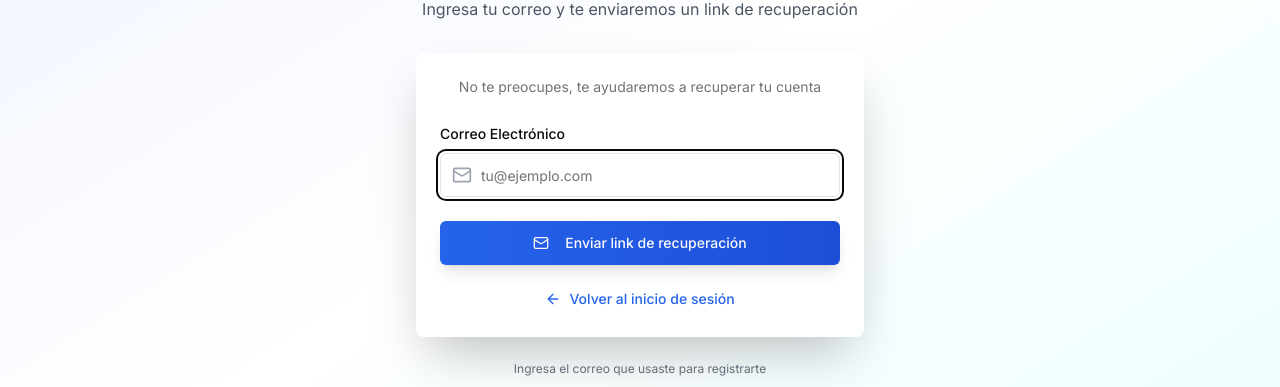
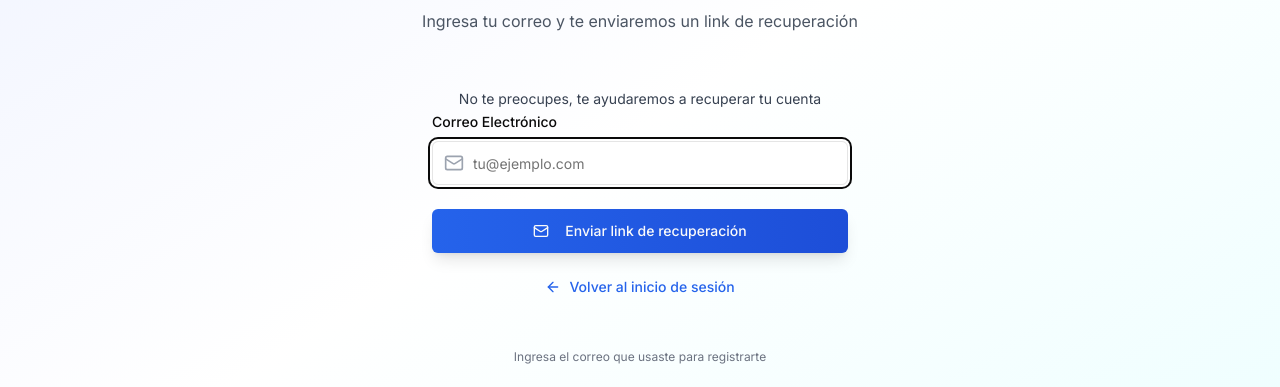
Before and after one commit to Erick-MC-Cedeno/Saferide-web, a Next.js app: page /auth/forgot-password in a window 1280 px wide. Shown: the part 273-660 px from the top of the page. Built offline with nearby package versions, Linux system fonts and the light colour scheme; no server answers.

Commit message:
feat: Remove Card UI wrapper from Forgot and Reset Password pages for a cleaner layout

```diff
--- a/app/auth/forgot-password/page.tsx
+++ b/app/auth/forgot-password/page.tsx
@@ -4,7 +4,7 @@ import type React from "react"
 import { useState } from "react"
 import { useRouter } from "next/navigation"
 import { Button } from "@/components/ui/button"
-import { Card, CardContent, CardHeader, CardDescription } from "@/components/ui/card"
+// Removed Card UI wrapper so the page doesn't render inside a boxed card
 import { Input } from "@/components/ui/input"
 import { Label } from "@/components/ui/label"
 import { Alert, AlertDescription } from "@/components/ui/alert"
@@ -101,21 +101,19 @@ export default function ForgotPasswordPage() {
           <p className="text-gray-600">{success ? "¡Revisa tu correo!" : "Ingresa tu correo y te enviaremos un link de recuperación"}</p>
         </div>
 
-        <Card className="shadow-2xl border-0 bg-white/80 backdrop-blur-sm">
-          <CardHeader>
-            <CardDescription className="text-center">
+        <div className="bg-transparent">
+          <div className="px-4 py-6">
+            <div className="text-center">
               {success ? (
                 <div className="flex flex-col items-center space-y-2">
                   <Mail className="h-12 w-12 text-blue-600" />
                   <p className="text-base">Correo enviado exitosamente</p>
                 </div>
               ) : (
-                "No te preocupes, te ayudaremos a recuperar tu cuenta"
+                <p className="text-sm text-gray-700">No te preocupes, te ayudaremos a recuperar tu cuenta</p>
               )}
-            </CardDescription>
-          </CardHeader>
+            </div>
 
-          <CardContent>
             {success && (
               <Alert className="mb-6 border-green-200 bg-green-50">
                 <CheckCircle2 className="h-4 w-4 text-green-600" />
@@ -211,8 +209,8 @@ export default function ForgotPasswordPage() {
                 </Link>
               </div>
             )}
-          </CardContent>
-        </Card>
+          </div>
+        </div>
 
         <div className="mt-6 text-center">
           <p className="text-xs text-gray-500">
--- a/app/auth/reset-password/page.tsx
+++ b/app/auth/reset-password/page.tsx
@@ -4,7 +4,7 @@ import type React from "react"
 import { useState, useEffect, useRef } from "react"
 import { useRouter, useSearchParams } from "next/navigation"
 import { Button } from "@/components/ui/button"
-import { Card, CardContent, CardHeader, CardDescription } from "@/components/ui/card"
+// Removed Card wrapper to avoid boxed UI on reset-password page
 import { Input } from "@/components/ui/input"
 import { Label } from "@/components/ui/label"
 import { Alert, AlertDescription } from "@/components/ui/alert"
@@ -203,14 +203,12 @@ export default function ResetPasswordPage() {
     return (
       <div className="min-h-screen bg-gradient-to-br from-indigo-50 via-white to-cyan-50 flex items-center justify-center p-4 relative overflow-hidden">
         <div className="w-full max-w-md relative z-10">
-          <Card className="shadow-2xl border-0 bg-white/80 backdrop-blur-sm">
-            <CardContent className="flex flex-col items-center justify-center p-8">
+              <div className="flex flex-col items-center justify-center p-8">
                 <Image src="/saferide-icon.svg" alt="SafeRide" width={56} height={56} />
                 <Loader2 className="h-8 w-8 animate-spin text-blue-600 mb-4" />
                 <h2 className="text-xl font-semibold text-gray-900 mb-2">SafeRide</h2>
                 <p className="text-gray-600 text-center">Verificando link de recuperación...</p>
-            </CardContent>
-          </Card>
+              </div>
         </div>
       </div>
     )
@@ -231,8 +229,7 @@ export default function ResetPasswordPage() {
             </div>
           </div>
 
-          <Card className="shadow-2xl border-0 bg-white/80 backdrop-blur-sm">
-            <CardContent className="p-8">
+          <div className="p-8">
             <Alert className="border-red-200 bg-red-50">
               <AlertCircle className="h-4 w-4 text-red-600" />
               <AlertDescription className="text-red-700">
@@ -246,8 +243,7 @@ export default function ResetPasswordPage() {
             <div className="mt-6 text-center">
               <Link href="/auth/forgot-password" className="text-sm text-blue-600 hover:text-blue-700 font-medium hover:underline">Solicitar nuevo link de recuperación</Link>
             </div>
-            </CardContent>
-          </Card>
+          </div>
         </div>
       </div>
     )
@@ -268,21 +264,19 @@ export default function ResetPasswordPage() {
           <p className="text-gray-600">{success ? "¡Contraseña actualizada!" : "Ingresa tu nueva contraseña"}</p>
         </div>
 
-        <Card className="shadow-2xl border-0 bg-white/80 backdrop-blur-sm">
-          <CardHeader>
-            <CardDescription className="text-center">
+        <div className="bg-transparent">
+          <div className="text-center">
             {success ? (
               <div className="flex flex-col items-center space-y-2">
                 <Lock className="h-12 w-12 text-green-600" />
                 <p className="text-base">Contraseña cambiada exitosamente</p>
               </div>
             ) : (
-                "Tu nueva contraseña debe ser segura y diferente a la anterior"
+              <p className="text-sm text-gray-700">Tu nueva contraseña debe ser segura y diferente a la anterior</p>
             )}
-            </CardDescription>
-          </CardHeader>
+          </div>
 
-          <CardContent>
+          <div className="p-0">
             {success && (
               <Alert className="mb-6 border-green-200 bg-green-50">
                 <CheckCircle2 className="h-4 w-4 text-green-600" />
@@ -370,8 +364,8 @@ export default function ResetPasswordPage() {
                 </Link>
               </div>
             )}
-          </CardContent>
-        </Card>
+          </div>
+        </div>
 
         <div className="mt-6 text-center">
           <p className="text-xs text-gray-500">{success ? "Tu sesión será cerrada por seguridad" : "Por seguridad, serás desconectado después de cambiar tu contraseña"}</p>
```
Lines whose indentation alone changed are shown as unchanged.
